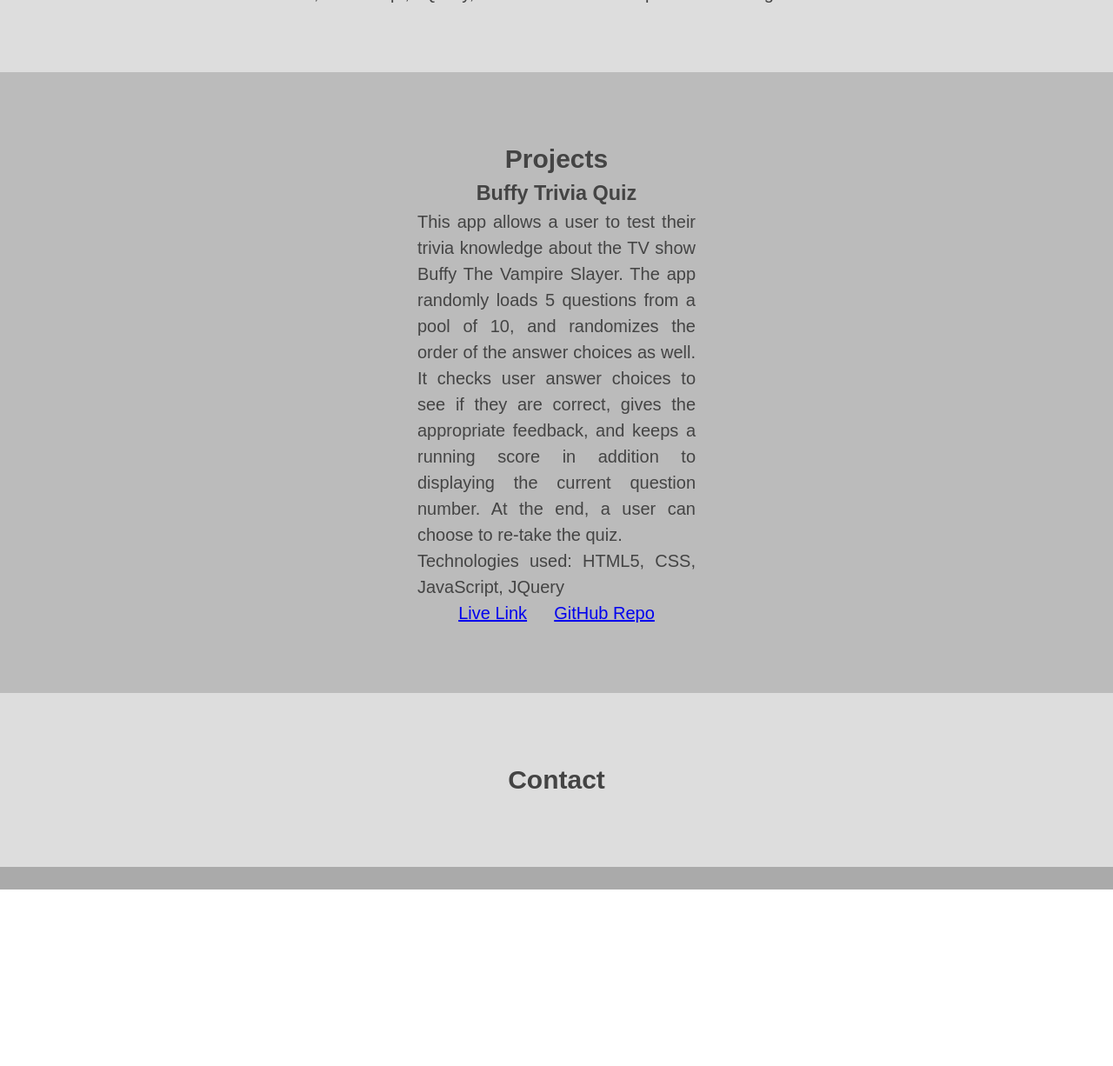
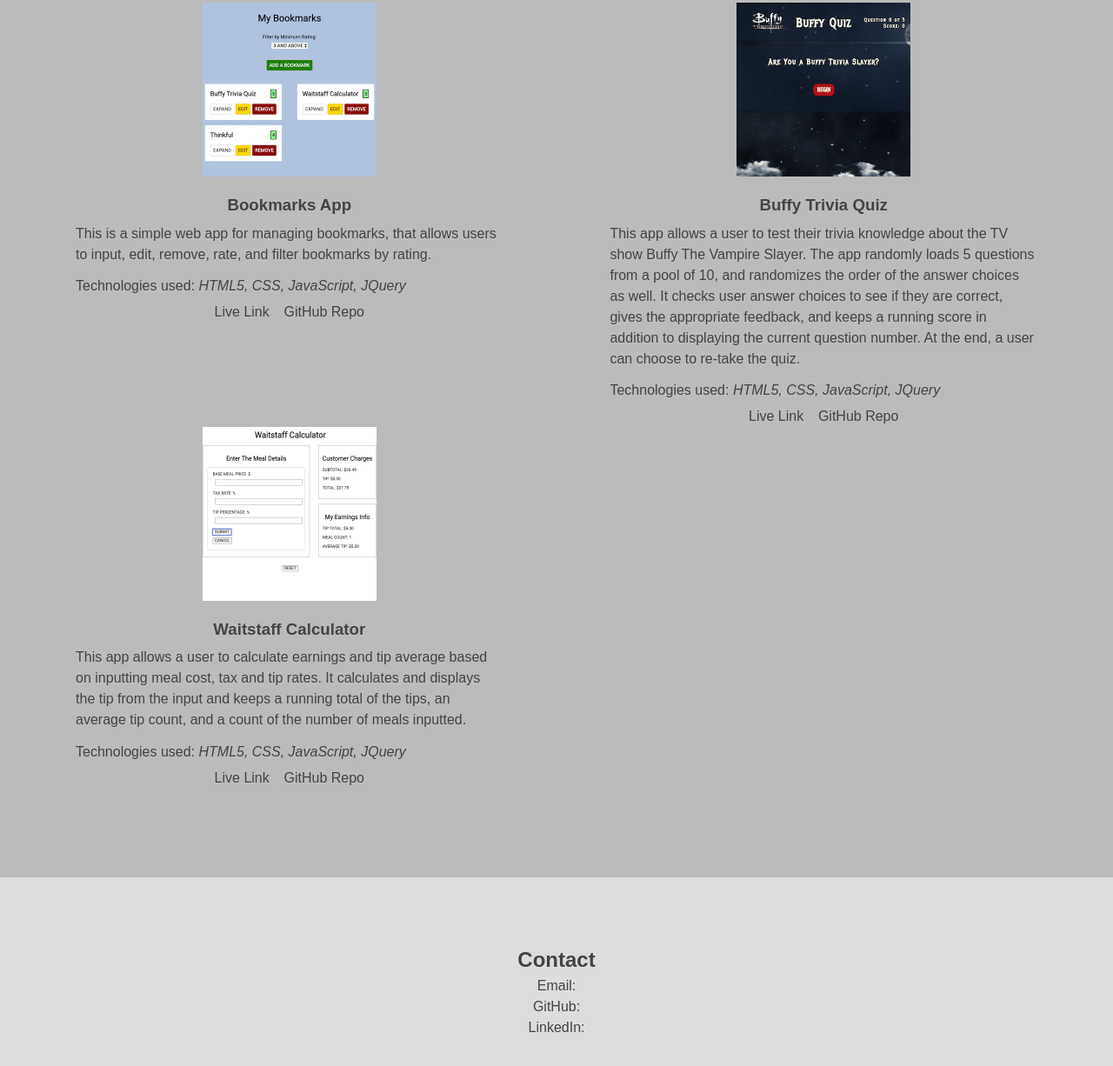
Before and after one commit to thinkful-ei-firefly/ben-portfolio, a plain HTML site: page index.html in a window 1280 px wide. Shown: the part 1024-2250 px from the top of the page at 87% size. Before the commit the page ends 2047 px from the top, so only its background shows below. Drawn offline with nearby package versions, Linux system fonts and the light colour scheme.

Commit message:
add pics, links, etc

```diff
--- a/index.css
+++ b/index.css
@@ -6,14 +6,13 @@
 
 body {
   font-family: sans-serif;
-  font-size: 20px;
+  font-size: 16px;
   color: #444;
   text-align: center;
   line-height: 1.5;
 }
 
-nav,
-footer {
+nav {
   padding: 1% 0;
   background-color: #aaa;
 }
@@ -23,13 +22,20 @@ nav {
   top: 0;
   left: 0;
   right: 0;
-  text-align: right;
   padding-right: 1%;
 }
 
 a {
-  padding-left: 1%;
-  padding-right: 1%;
+  padding: 1%;
+}
+
+a:link, a:visited {
+  text-decoration: none;
+  color: #444;
+}
+
+a:hover {
+  text-decoration: underline;
 }
 
 header {
@@ -46,14 +52,40 @@ section:nth-child(even) {
   background-color: #ddd;
 }
 
-section > p {
-  width: 50%;
+.about-me {
+  width: 80%;
   margin: 0 auto;
   text-align: left;
 }
 
+.projects {
+  display: flex;
+  flex-wrap: wrap;
+  padding: 2%;
+}
+
+article > img {
+  padding-bottom: 2%;
+}
+
+article {
+  width: 100%;
+  padding: 6% 1%;
+}
+
 article > p {
-  width: 25%;
+  width: 80%;
   margin: 0 auto;
-  text-align: justify;
+  text-align: left;
+  padding: 1% 0;
 }
+
+@media only screen and (min-width: 700px) {
+  nav {
+    text-align: right;
+  }
+  article {
+    width: 50%;
+    padding: 0;
+  }
+};
--- a/index.html
+++ b/index.html
@@ -4,42 +4,78 @@
 <head>
   <title>Ben Rosen | Full Stack Development</title>
   <meta name="viewport" content="width=device-width, initial-scale=1">
-  <link rel="stylesheet" type="text/css" href="//cdnjs.cloudflare.com/ajax/libs/normalize/6.0.0/normalize.css">
+  <link rel="stylesheet" type="text/css" href="https://cdnjs.cloudflare.com/ajax/libs/normalize/8.0.1/normalize.min.css">
   <link rel="stylesheet" type="text/css" href="index.css">
 </head>
 
 <body>
   <nav>
-      <a href="">Home</a>
-      <a href="">About Me</a>
-      <a href="">Projects</a>
-      <a href="">Contact</a>
+    <a href="#">Home</a>
+    <a href="#about-me">About Me</a>
+    <a href="#projects">Projects</a>
+    <a href="#contact">Contact</a>
   </nav>
   <main>
     <header>
       <h1>Ben Rosen</h1>
       <p>Hi, I'm Ben. I'm a Thinkful student on my way to becoming a Full Stack Developer.</p>
     </header>
-    <section>
-      <img src="https://scontent.fphl2-4.fna.fbcdn.net/v/t1.0-9/37270821_4332307353380_3940336880070950912_n.jpg?_nc_cat=110&_nc_oc=AQnfIZ4rjpQ7XCOQhPuwcuvS7qcLMkdiFQx7x3FyD0WUwVA84VXzjhoaIRQDsH5lN58&_nc_ht=scontent.fphl2-4.fna&oh=2835f1ad51d2f848978f9e9ca93fbee1&oe=5DB04EFD" width=200px>
+    <section id="about-me">
+      <img
+        src="https://scontent.fphl2-4.fna.fbcdn.net/v/t1.0-9/37270821_4332307353380_3940336880070950912_n.jpg?_nc_cat=110&_nc_oc=AQnfIZ4rjpQ7XCOQhPuwcuvS7qcLMkdiFQx7x3FyD0WUwVA84VXzjhoaIRQDsH5lN58&_nc_ht=scontent.fphl2-4.fna&oh=2835f1ad51d2f848978f9e9ca93fbee1&oe=5DB04EFD"
+        width=200px>
       <h2>About Me</h2>
-      <p>I'm Ben Rosen and I'm a current Engineering Immersion student at Thinkful. I came to programming through my background as a musician, discovering Lilypond for typsetting music (which compiles text-based input similar to LaTex) and Supercollider, an Object Oriented Programming language that can be used to generate and process sound in real-time. I quickly became hooked, enjoying the thrill of solving problems and seeing the creative potential that mastering programming techniques has to offer. While continuing to explore audio programming, I have expanded my explorations to include HTML5, CSS, JavaScript, JQuery, and other web development technologies.</p>
+      <p class="about-me">I'm Ben Rosen and I'm a current Engineering Immersion student at Thinkful. I came to
+        programming through my background as a musician, discovering Lilypond for typsetting music (which compiles
+        text-based input similar to LaTex) and Supercollider, an Object Oriented Programming language that can be used
+        to generate and process sound in real-time. I quickly became hooked, enjoying the thrill of solving problems and
+        seeing the creative potential that mastering programming techniques has to offer. While continuing to explore
+        audio programming, I have expanded my explorations to include HTML5, CSS, JavaScript, JQuery, and other web
+        development technologies.</p>
     </section>
-    <section>
+    <section id="projects">
       <h2>Projects</h2>
-      <article>
-        <h3>Buffy Trivia Quiz</h3>
-        <p>This app allows a user to test their trivia knowledge about the TV show Buffy The Vampire Slayer. The app randomly loads 5 questions from a pool of 10, and randomizes the order of the answer choices as well. It checks user answer choices to see if they are correct, gives the appropriate feedback, and keeps a running score in addition to displaying the current question number. At the end, a user can choose to re-take the quiz.</p>
-        <p>Technologies used: HTML5, CSS, JavaScript, JQuery</p>
-        <a href="https://thinkful-ei-firefly.github.io/Quiz-App-Sam-Ben/" target="_blank">Live Link</a>
-        <a href="https://github.com/thinkful-ei-firefly/Quiz-App-Sam-Ben" target="_blank">GitHub Repo</a>
-      </article>
+      <div class="projects">
+        <article>
+          <img src="pics/bookmarks.png" width=200px>
+          <h3>Bookmarks App</h3>
+          <p>This is a simple web app for managing bookmarks, that allows users to input, edit, remove, rate, and filter
+            bookmarks by rating. </p>
+          <p>Technologies used: <em>HTML5, CSS, JavaScript, JQuery</em></p>
+          <a href="https://thinkful-ei-firefly.github.io/ben-bookmarks-app/" target="_blank">Live Link</a>
+          <a href="https://github.com/thinkful-ei-firefly/ben-bookmarks-app" target="_blank">GitHub Repo</a>
+        </article>
+        <article>
+          <img src="pics/buffy.png" width=200px>
+          <h3>Buffy Trivia Quiz</h3>
+          <p>This app allows a user to test their trivia knowledge about the TV show Buffy The Vampire Slayer. The app
+            randomly loads 5 questions from a pool of 10, and randomizes the order of the answer choices as well. It
+            checks user answer choices to see if they are correct, gives the appropriate feedback, and keeps a running
+            score in addition to displaying the current question number. At the end, a user can choose to re-take the
+            quiz.</p>
+            <p>Technologies used: <em>HTML5, CSS, JavaScript, JQuery</em></p>
+          <a href="https://thinkful-ei-firefly.github.io/Quiz-App-Sam-Ben/" target="_blank">Live Link</a>
+          <a href="https://github.com/thinkful-ei-firefly/Quiz-App-Sam-Ben" target="_blank">GitHub Repo</a>
+        </article>
+        <article>
+          <img src="pics/waitstaff.png" width=200px>
+          <h3>Waitstaff Calculator</h3>
+          <p>This app allows a user to calculate earnings and tip average based on inputting meal cost, tax and tip
+            rates. It calculates and displays the tip from the input and keeps a running total of the tips, an average
+            tip count, and a count of the number of meals inputted. </p>
+            <p>Technologies used: <em>HTML5, CSS, JavaScript, JQuery</em></p>
+          <a href="https://thinkful-ei-firefly.github.io/waitstaff-calculator-ben/" target="_blank">Live Link</a>
+          <a href="https://github.com/thinkful-ei-firefly/waitstaff-calculator-ben" target="_blank">GitHub Repo</a>
+        </article>
+      </div>
     </section>
-    <section>
+    <section id="contact">
       <h2>Contact</h2>
+      <p>Email:</p>
+      <p>GitHub:</p>
+      <p>LinkedIn:</p>
     </section>
   </main>
-  <footer></footer>
 </body>
 
 </html>
```
Also changed, not shown: pics/bookmarks.png (added), pics/buffy.png (added), pics/waitstaff.png (added).
